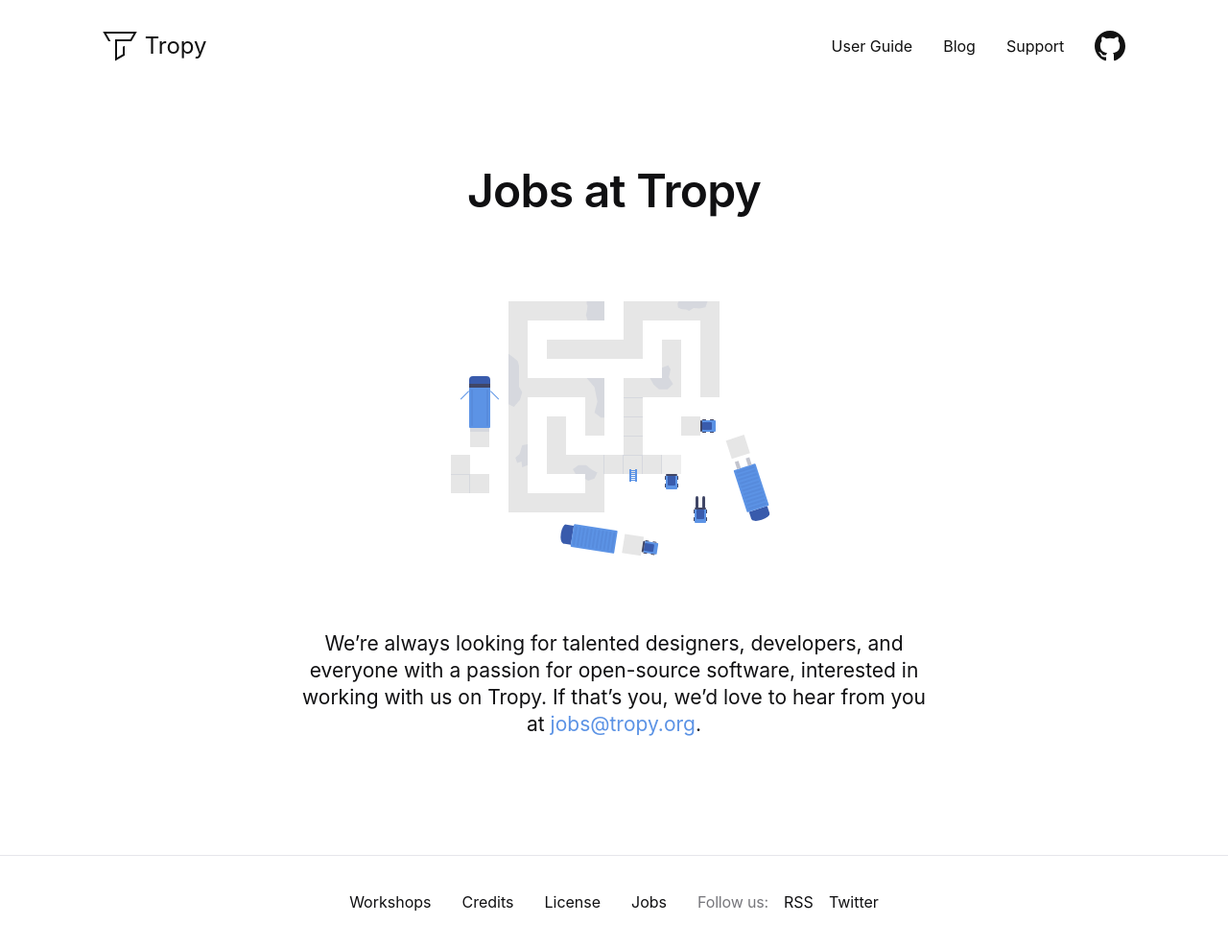
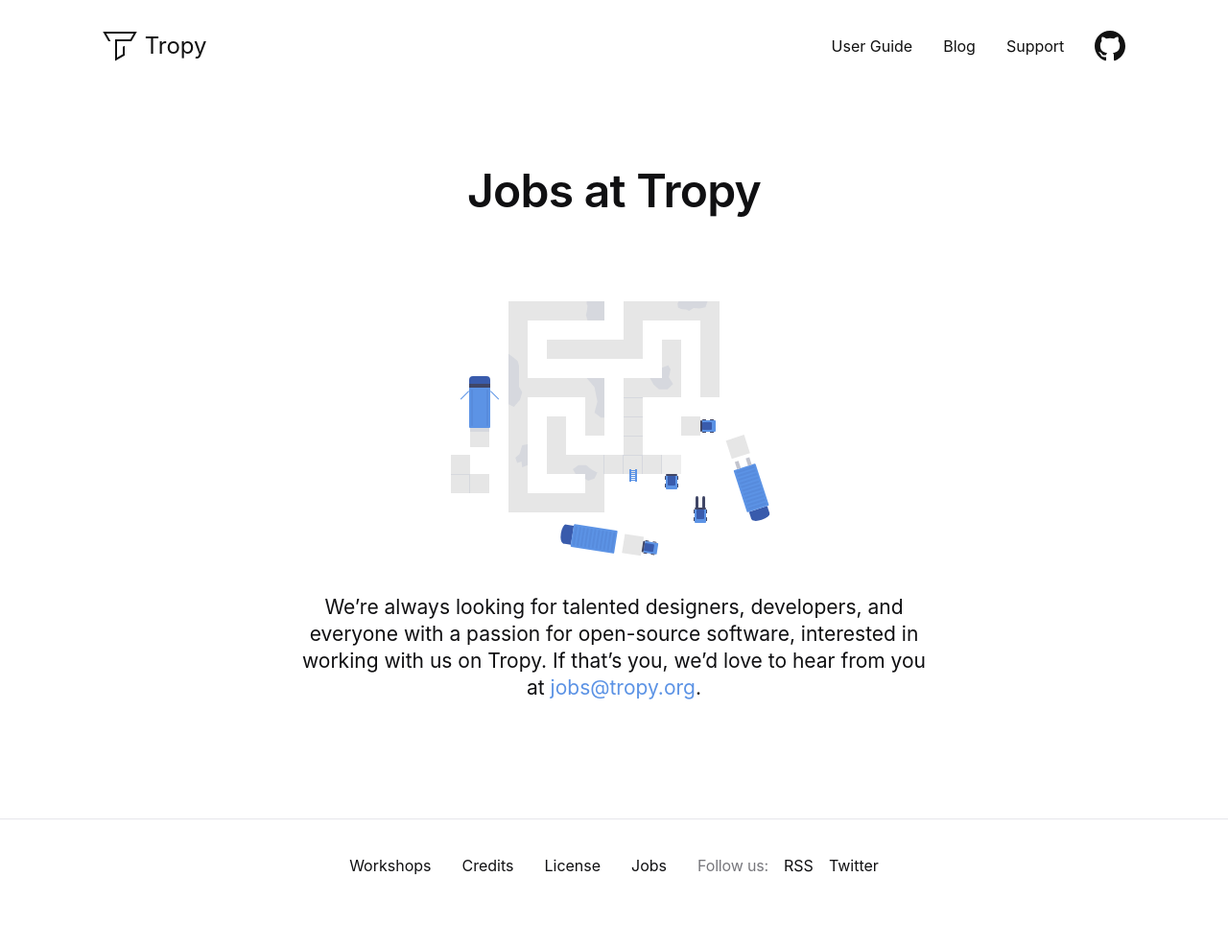
Before and after one commit to tropy/tropy.github.io, a Jekyll site: the page built from jobs.md, in a window 1280 px wide. Shown: the whole page at 96% size. Built offline with Jekyll 4.4.1, drawn with Linux system fonts in a browser that asks for light colours; our own code applies the rules of GitHub Pages for plain Markdown files; after the commit the page ends 950 px from its top, so only the background shows below that.

Commit message:
Tweak lead spacing on jobs page.

```diff
--- a/assets/stylesheets/_jobs.scss
+++ b/assets/stylesheets/_jobs.scss
@@ -27,7 +27,7 @@
 
       @media (min-width: $sm) {
         width: 100% * 5 / 6;
-        margin-top: $section-padding-y * 3 / 4 - 19px; // 2.5% Optical adjustment
+        margin-top: $section-padding-y * 3 / 4 - 57px; // To maze
         margin-left: auto;
         margin-right: auto;
       }
```
